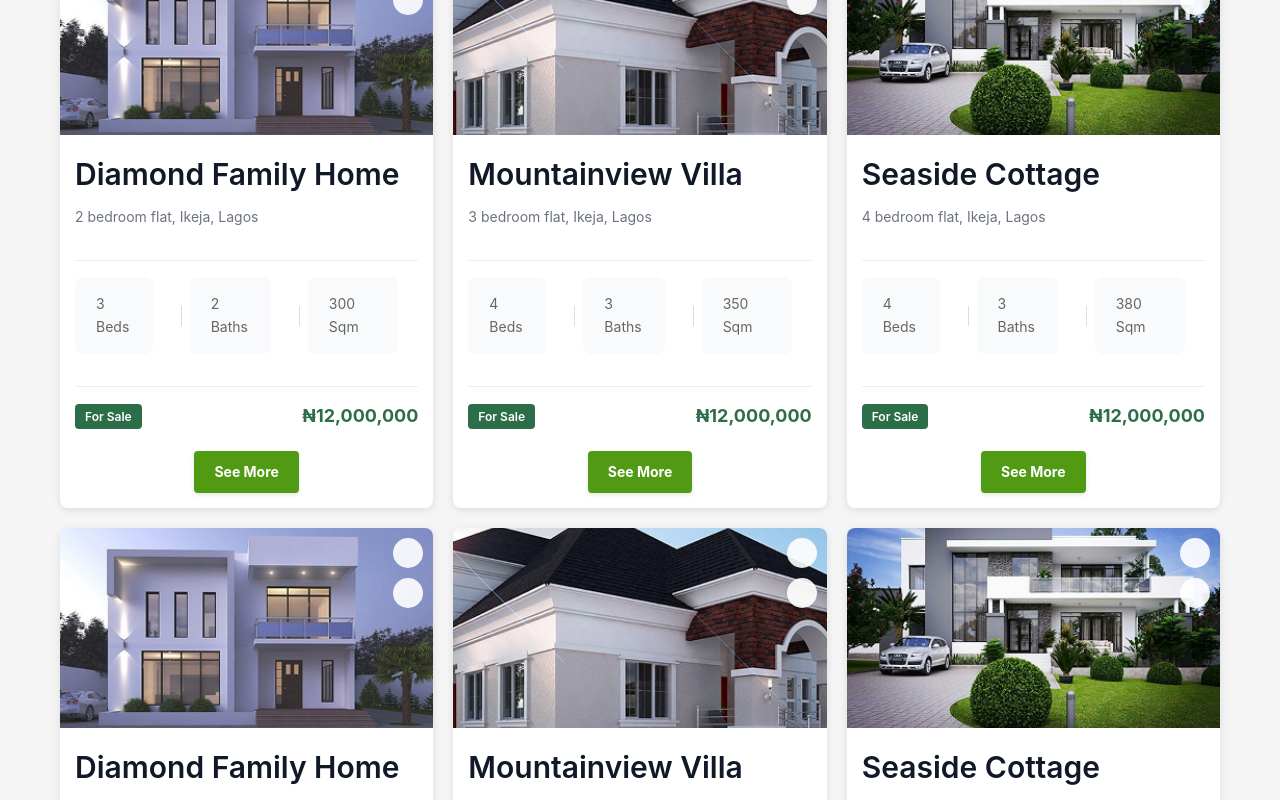
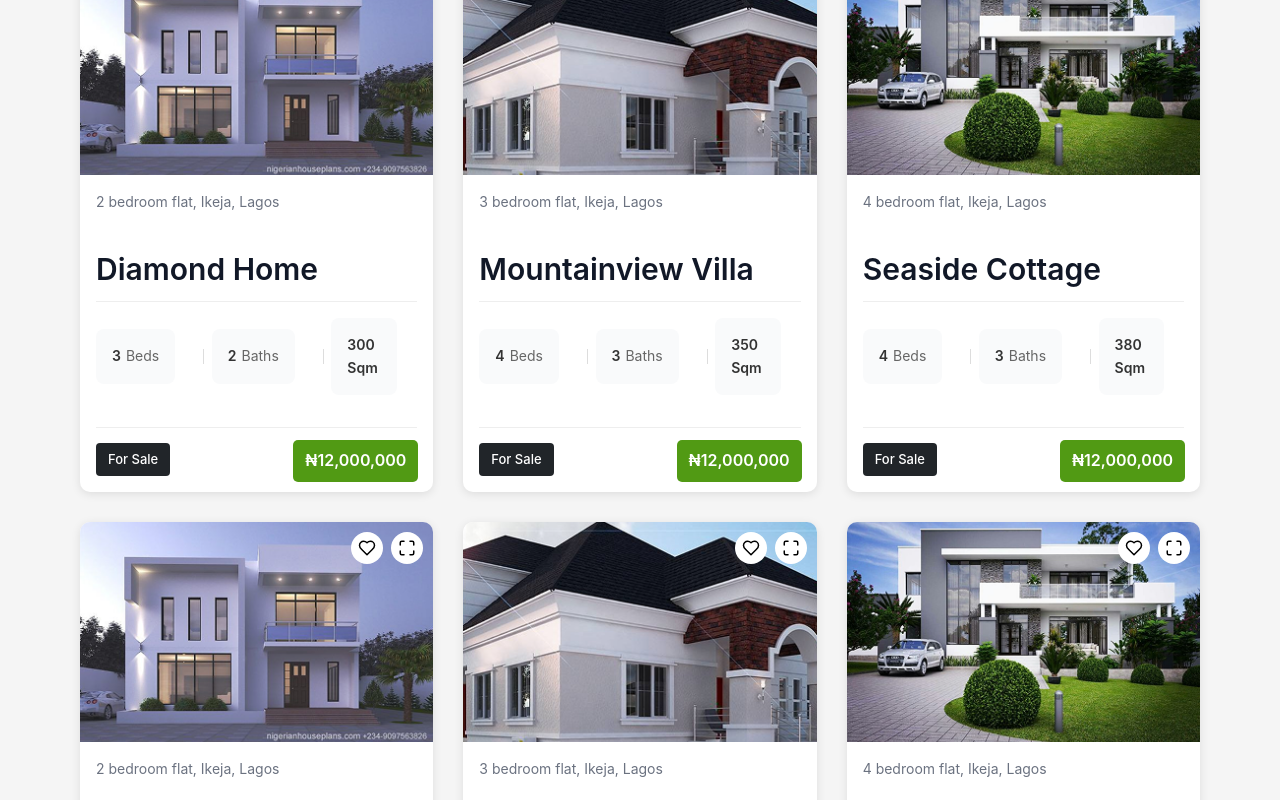
Before and after one commit to Pabby01/Barods, a React (Vite) app: page / in a window 1280 px wide. Shown: the part 840-1640 px from the top of the page. Built offline with nearby package versions, Linux system fonts and the light colour scheme; no server answers.

Commit message:
refactor: Update PropertyList styles and structure for improved layout and consistency

```diff
--- a/src/components/PropertyList.css
+++ b/src/components/PropertyList.css
@@ -13,39 +13,34 @@
 
 .property-grid2 {
   display: grid;
-  grid-template-columns: repeat(3, 1fr);
-  gap: 20px;
+  grid-template-columns: repeat(auto-fit, minmax(300px, 1fr));
+  gap: 30px;
+  padding: 20px;
 }
 
 .property-card2 {
   background: white;
-  border-radius: 8px;
+  border-radius: 10px;
   overflow: hidden;
-  box-shadow: 0 2px 8px rgba(0, 0, 0, 0.1);
+  box-shadow: 0 2px 10px rgba(0, 0, 0, 0.1);
   position: relative;
-  transition: transform 0.3s ease, box-shadow 0.3s ease;
+  transition: transform 0.3s ease;
 }
 
 .property-card2:hover {
   transform: translateY(-5px);
-  box-shadow: 0 5px 15px rgba(0, 0, 0, 0.1);
 }
 
-.property-image-container {
+.property-image-wrapper {
   position: relative;
-  height: 200px;
-  overflow: hidden;
+  width: 100%;
+  height: 220px;
 }
 
 .property-image5 {
   width: 100%;
   height: 100%;
   object-fit: cover;
-  transition: transform 0.3s ease;
-}
-
-.property-card:hover .property-image {
-  transform: scale(1.05);
 }
 
 .image-overlay {
@@ -53,47 +48,61 @@
   top: 10px;
   right: 10px;
   display: flex;
-  flex-direction: column;
-  gap: 10px;
+  gap: 8px;
 }
 
 .image-button {
-  background-color: rgba(255, 255, 255, 0.9);
+  background: white;
   border: none;
-  width: 30px;
-  height: 30px;
+  width: 32px;
+  height: 32px;
   border-radius: 50%;
   display: flex;
   align-items: center;
   justify-content: center;
   cursor: pointer;
-  transition: background-color 0.2s ease;
+  transition: all 0.2s ease;
 }
 
 .image-button:hover {
-  background-color: white;
+  background: #f3f4f6;
+  transform: scale(1.1);
 }
 
-.property-details5 {
-  padding: 15px;
+.price-tag {
+  position: absolute;
+  bottom: -307px;
+  right: 15px;
+  background: #519a14;
+  color: white;
+  padding: 8px 12px;
+  border-radius: 5px;
+  font-weight: 600;
+  font-size: 16px;
+}
+
+.property-info {
+  padding: 20px;
+}
+
+.property-location {
+  color: #666;
+  font-size: 14px;
+  margin-bottom: 8px;
 }
 
 .property-title {
   font-size: 18px;
   font-weight: 600;
-  margin: 0 0 5px;
-}
-
-.property-location {
-  color: #666;
-  font-size: 14px;
-  margin: 0 0 15px;
+  color: #333;
+  margin-bottom: 15px;
 }
 
 .property-features {
   display: flex;
   align-items: center;
-  margin-bottom: 15px;
+  margin-bottom: 20px;
+  color: #666;
   font-size: 14px;
 }
 
@@ -103,127 +112,45 @@
   gap: 5px;
 }
 
-.feature i {
-  color: #666;
+.feature-value {
+  font-weight: 600;
+  color: #333;
 }
 
 .feature-divider {
   width: 1px;
-  height: 20px;
-  background-color: #ddd;
+  height: 15px;
+  background: #ddd;
   margin: 0 15px;
 }
 
-.property-pricing {
-  display: flex;
-  align-items: center;
-  justify-content: space-between;
+.property-footer {
   border-top: 1px solid #eee;
   padding-top: 15px;
 }
 
-.sale-button {
-  background-color: #2c6e49;
+.sale-tag {
+  display: inline-block;
+  background: #212529;
   color: white;
-  border: none;
-  padding: 5px 10px;
+  padding: 6px 12px;
   border-radius: 4px;
-  font-size: 12px;
-  font-weight: 600;
-  cursor: pointer;
-}
-
-.property-price4 {
-  font-weight: 700;
-  font-size: 18px;
-  color: #2c6e49;
-}
-
-.card-link {
-  position: absolute;
-  top: 0;
-  left: 0;
-  width: 100%;
-  height: 100%;
-  z-index: 1;
-}
-
-.image-button {
-  z-index: 2;
-  position: relative;
-}
-
-/* See More Button Container */
-.see-more-container {
-  margin-top: 15px;
-  text-align: center;
-}
-
-/* See More Button Styling */
-.see-more-button {
-  display: inline-block;
-  padding: 7px 10px;
-  background-color: #4caf50; /* Green background */
-  color: white; /* White text */
-  text-decoration: none; /* Remove underline */
-  border-radius: 5px; /* Rounded corners */
-  font-size: 14px; /* Font size */
-  font-weight: bold; /* Bold text */
-  transition: background-color 0.3s ease, transform 0.2s ease; /* Smooth hover effect */
-  box-shadow: 0 2px 4px rgba(0, 0, 0, 0.1); /* Subtle shadow */
-}
-
-/* Hover Effect for See More Button */
-.see-more-button:hover {
-  background-color: #45a049; /* Darker green on hover */
-  transform: translateY(-2px); /* Slight lift on hover */
-  box-shadow: 0 4px 8px rgba(0, 0, 0, 0.2); /* Enhanced shadow on hover */
-}
-
-/* Active State for See More Button */
-.see-more-button:active {
-  background-color: #3e8e41; /* Even darker green when clicked */
-  transform: translateY(0); /* Reset lift */
-  box-shadow: 0 2px 4px rgba(0, 0, 0, 0.1); /* Reset shadow */
-}
-
-/* Responsive styles */
-@media (max-width: 992px) {
-  .property-grid2 {
-    grid-template-columns: repeat(2, 1fr);
-  }
+  font-size: 13px;
+  font-weight: 500;
 }
 
 @media (max-width: 768px) {
   .property-grid2 {
     grid-template-columns: 1fr;
+    padding: 10px;
   }
 
-  .property-image-container {
-    height: 250px;
-  }
-}
-
-@media (max-width: 480px) {
-  .property-list-container {
-    padding: 15px 10px;
+  .property-image-wrapper {
+    height: 200px;
   }
 
-  .section-title {
+  .section-title2 {
     font-size: 24px;
     margin-bottom: 20px;
   }
-
-  .property-features {
-    flex-wrap: wrap;
-  }
-
-  .feature-divider {
-    margin: 0 10px;
-  }
-
-  .see-more-button {
-    padding: 8px 16px; /* Smaller padding for small screens */
-    font-size: 12px; /* Smaller font size */
-  }
 }
--- a/src/components/PropertyList.jsx
+++ b/src/components/PropertyList.jsx
@@ -1,12 +1,13 @@
 /* eslint-disable no-unused-vars */
 import React from "react";
+import { Heart, Maximize } from 'lucide-react';
 import "./PropertyList.css";
 
 const properties = [
   {
     id: 1,
     image: "/images/Recent-1.png",
-    title: "Diamond Family Home",
+    title: "Diamond Home",
     location: "2 bedroom flat, Ikeja, Lagos",
     beds: 3,
     baths: 2,
@@ -39,7 +40,7 @@ const properties = [
   {
     id: 4,
     image: "/images/Recent-1.png",
-    title: "Diamond Family Home",
+    title: "Royal Home",
     location: "2 bedroom flat, Ikeja, Lagos",
     beds: 3,
     baths: 2,
@@ -79,7 +80,7 @@ const PropertyList = () => {
       <div className="property-grid2">
         {properties.map((property) => (
           <div key={property.id} className="property-card2">
-            <div className="property-image-container">
+            <div className="property-image-wrapper">
               <img
                 src={property.image}
                 alt={property.title}
@@ -87,49 +88,39 @@ const PropertyList = () => {
               />
               <div className="image-overlay">
                 <button className="image-button">
-                  <i className="fa fa-heart"></i>
+                  <Heart size={18} />
                 </button>
                 <button className="image-button">
-                  <i className="fa fa-expand"></i>
+                  <Maximize size={18} />
                 </button>
+              </div>
+              <div className="price-tag">
+                {property.price}
               </div>
             </div>
 
-            <div className="property-details5">
+            <div className="property-info">
+              <div className="property-location">
+                {property.location}
+              </div>
               <h3 className="property-title">{property.title}</h3>
-              <p className="property-location">{property.location}</p>
 
               <div className="property-features">
                 <div className="feature">
-                  <i className="fa fa-bed"></i>
-                  <span>{property.beds} Beds</span>
+                  <span className="feature-value">{property.beds}</span> Beds
                 </div>
-                <div className="feature-divider"></div>
+                <div className="feature-divider" />
                 <div className="feature">
-                  <i className="fa fa-bath"></i>
-                  <span>{property.baths} Baths</span>
+                  <span className="feature-value">{property.baths}</span> Baths
                 </div>
-                <div className="feature-divider"></div>
+                <div className="feature-divider" />
                 <div className="feature">
-                  <i className="fa fa-expand"></i>
-                  <span>{property.size}</span>
+                  <span className="feature-value">{property.size}</span>
                 </div>
               </div>
 
-              <div className="property-pricing">
-                <button className="sale-button">{property.saleType}</button>
-                <span className="property-price4">{property.price}</span>
-              </div>
-
-              {/* See More Button */}
-              <div className="see-more-container">
-                <a
-                  href="/property-ID" // All properties lead to the same page
-                  className="see-more-button"
-                  aria-label={`View details for ${property.title}`}
-                >
-                  See More
-                </a>
+              <div className="property-footer">
+                <div className="sale-tag">{property.saleType}</div>
               </div>
             </div>
           </div>
```
